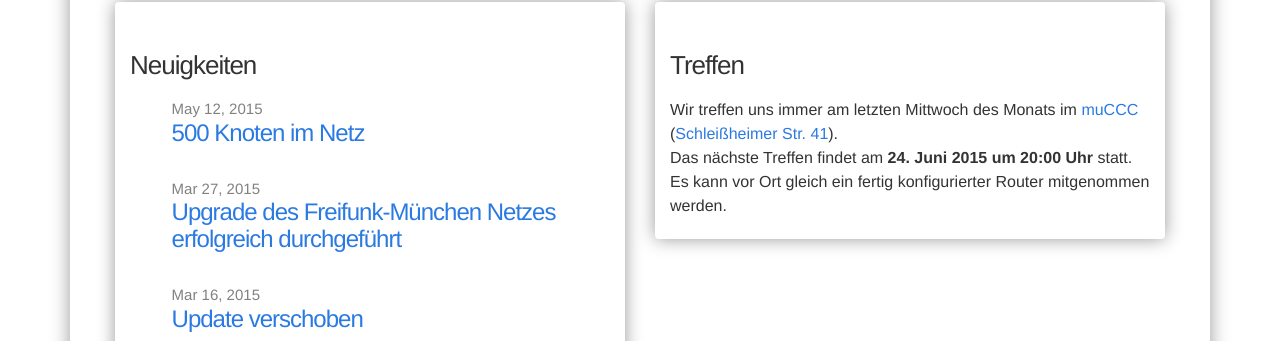
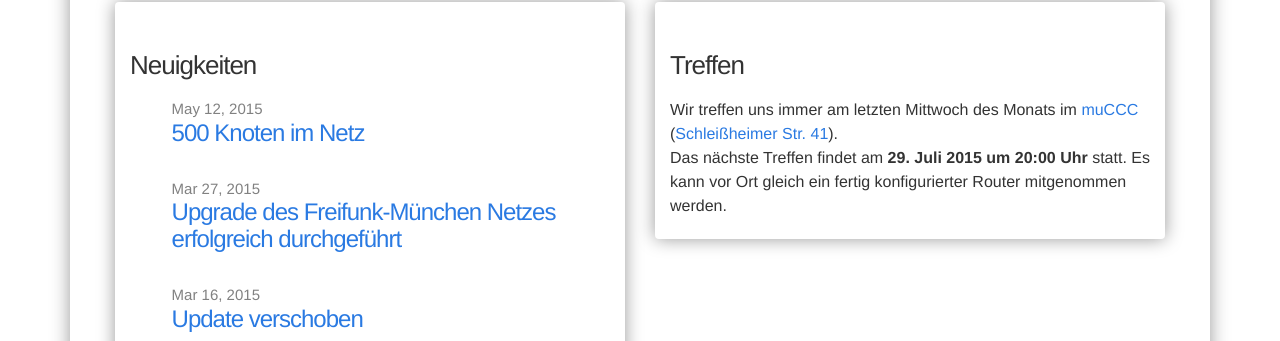
Before and after one commit to freifunkMUC/freifunkmuc.github.io, a Jekyll site: the page built from index.md, in a window 1280 px wide. Shown: the part 335-676 px from the top of the page. Built offline with Jekyll 4.4.1, drawn with Linux system fonts in a browser that asks for light colours; nearby versions of some CDN libraries; a style sheet for code colours, icons or effects is not loaded.

Commit message:
new date

```diff
--- a/_includes/treffen.md
+++ b/_includes/treffen.md
@@ -1,5 +1,5 @@
 ### Treffen
 
 Wir treffen uns immer am letzten Mittwoch des Monats im [muCCC](http://muc.ccc.de) ([Schleißheimer Str. 41](http://osm.org/go/0JAf0IVLh?node=2012031859)). \\
-Das nächste Treffen findet am **24. Juni 2015 um 20:00 Uhr** statt.
+Das nächste Treffen findet am **29. Juli 2015 um 20:00 Uhr** statt.
 Es kann vor Ort gleich ein fertig konfigurierter Router mitgenommen werden.
```
